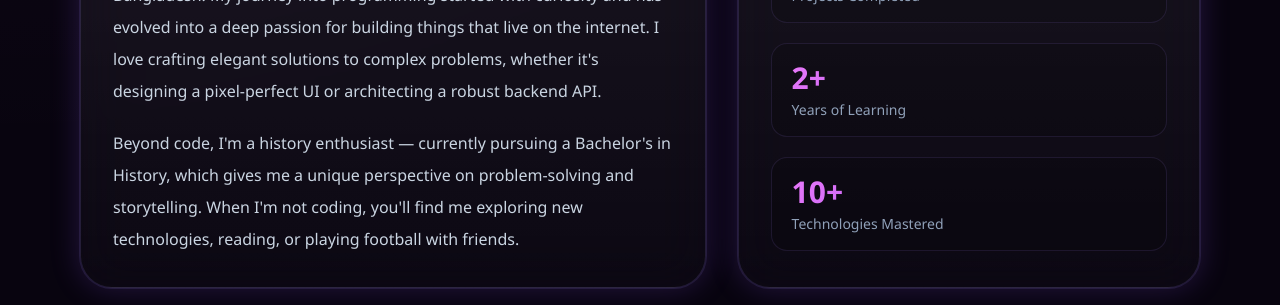
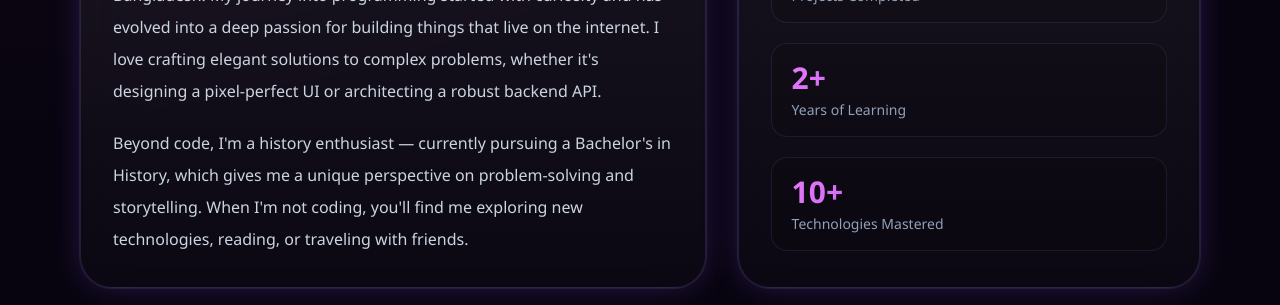
Before and after one commit to abdullahNavin/Portfolio-Navin, a Next.js app: page / in a window 1280 px wide. Shown: the part 1300-1605 px from the top of the page. Built offline with nearby package versions, Linux system fonts and the light colour scheme.

Commit message:
feat: add favicon and define comprehensive portfolio data schema

```diff
--- a/src/data/portfolioData.ts
+++ b/src/data/portfolioData.ts
@@ -48,7 +48,7 @@ export const portfolioData: PortfolioData = {
     title: "Passionate developer, lifelong learner.",
     paragraphs: [
       "I'm Abdullah Al Fayed Navin, a Full Stack Developer from Chittagong, Bangladesh. My journey into programming started with curiosity and has evolved into a deep passion for building things that live on the internet. I love crafting elegant solutions to complex problems, whether it's designing a pixel-perfect UI or architecting a robust backend API.",
-      "Beyond code, I'm a history enthusiast — currently pursuing a Bachelor's in History, which gives me a unique perspective on problem-solving and storytelling. When I'm not coding, you'll find me exploring new technologies, reading, or playing football with friends.",
+      "Beyond code, I'm a history enthusiast — currently pursuing a Bachelor's in History, which gives me a unique perspective on problem-solving and storytelling. When I'm not coding, you'll find me exploring new technologies, reading, or traveling with friends.",
     ],
     stats: [
       { label: "Projects Completed", value: 3, suffix: "+" },
```
Also changed, not shown: 1 other file (tests, documents, lock files or other folders).
